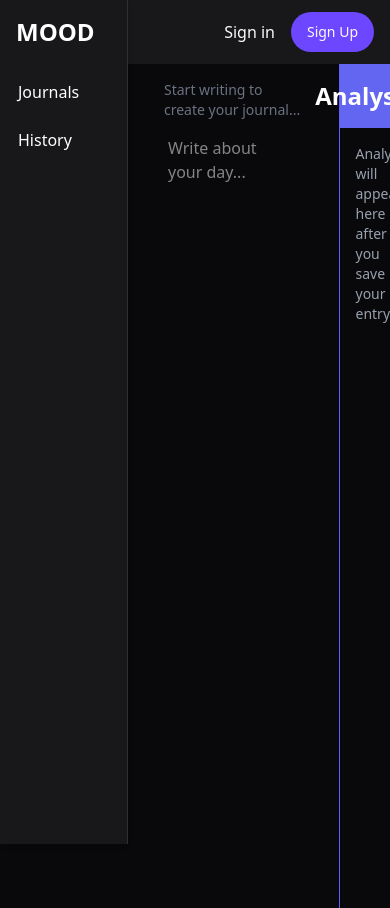
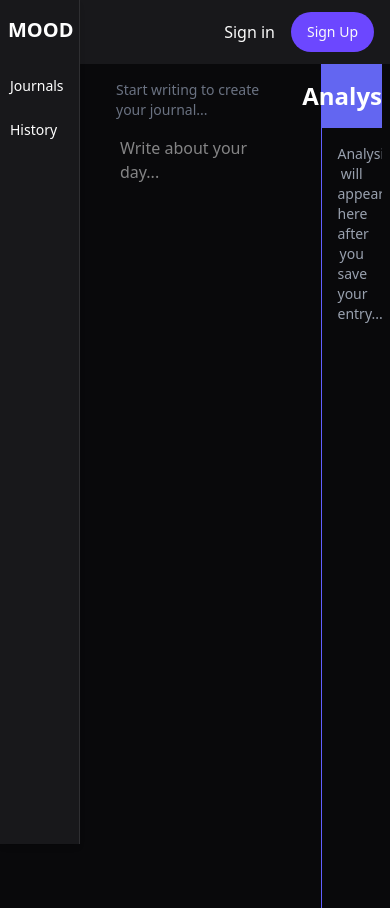
Before and after one commit to Tareq-Bilal/Mood, a Next.js app: page /journal/new in a window 390 px wide. Built offline with nearby package versions, Linux system fonts and the light colour scheme; no server answers.

Commit message:
Fixing layout and styling issues in journal page and question component for better responsiveness and alignment.

```diff
--- a/app/(dashboard)/layout.tsx
+++ b/app/(dashboard)/layout.tsx
@@ -4,20 +4,26 @@ import Link from "next/link";
 const DashboardLayout = ({ children }: { children: React.ReactNode }) => {
   return (
     <div className="bg-zinc-950 min-h-screen flex">
-      <div className="fixed left-0 top-0 h-screen w-32 text-white bg-zinc-900 border-r flex flex-col items-start justify-start pl-4 shadow-md z-10">
+      <div className="fixed left-0 top-0 h-screen w-20 sm:w-32 text-white bg-zinc-900 border-r flex flex-col items-start justify-start pl-2 sm:pl-4 shadow-md z-10">
         <Link href="/">
-          <h1 className="text-2xl font-bold mt-4">MOOD</h1>
+          <h1 className="text-xl sm:text-2xl font-bold mt-4">MOOD</h1>
         </Link>
         <ul className="mt-8 flex flex-col pl-0.5 gap-6">
           <Link href="/journal">
-            <li className="hover:text-indigo-500 cursor-pointer">Journals</li>
+            <li className="hover:text-indigo-500 cursor-pointer text-sm sm:text-base">
+              Journals
+            </li>
           </Link>
           <Link href="/history">
-            <li className="hover:text-indigo-500 cursor-pointer">History</li>
+            <li className="hover:text-indigo-500 cursor-pointer text-sm sm:text-base">
+              History
+            </li>
           </Link>
         </ul>
       </div>
-      <div className="ml-34 h-full w-full overflow-auto">{children}</div>
+      <div className="ml-22 mr-2 md:ml-30 h-full w-full overflow-auto">
+        {children}
+      </div>
     </div>
   );
 };
```
